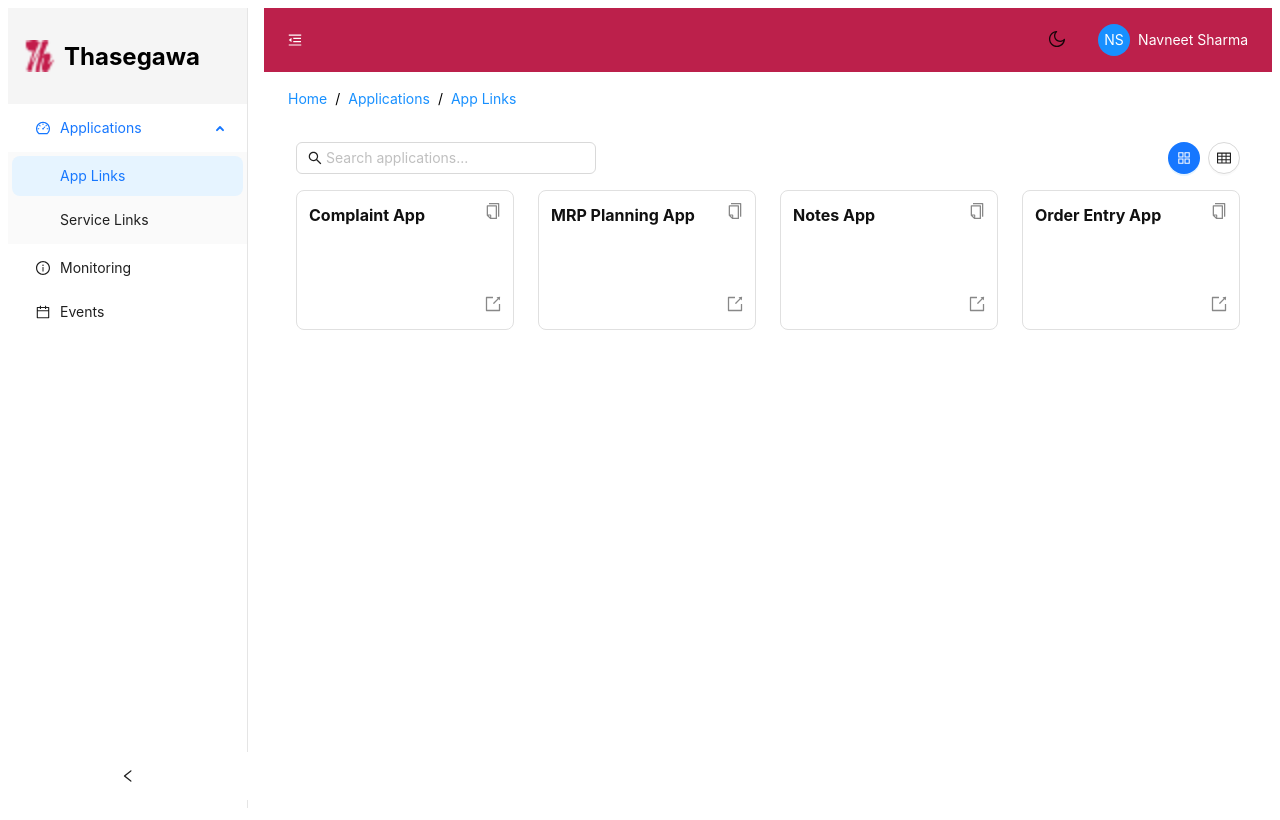
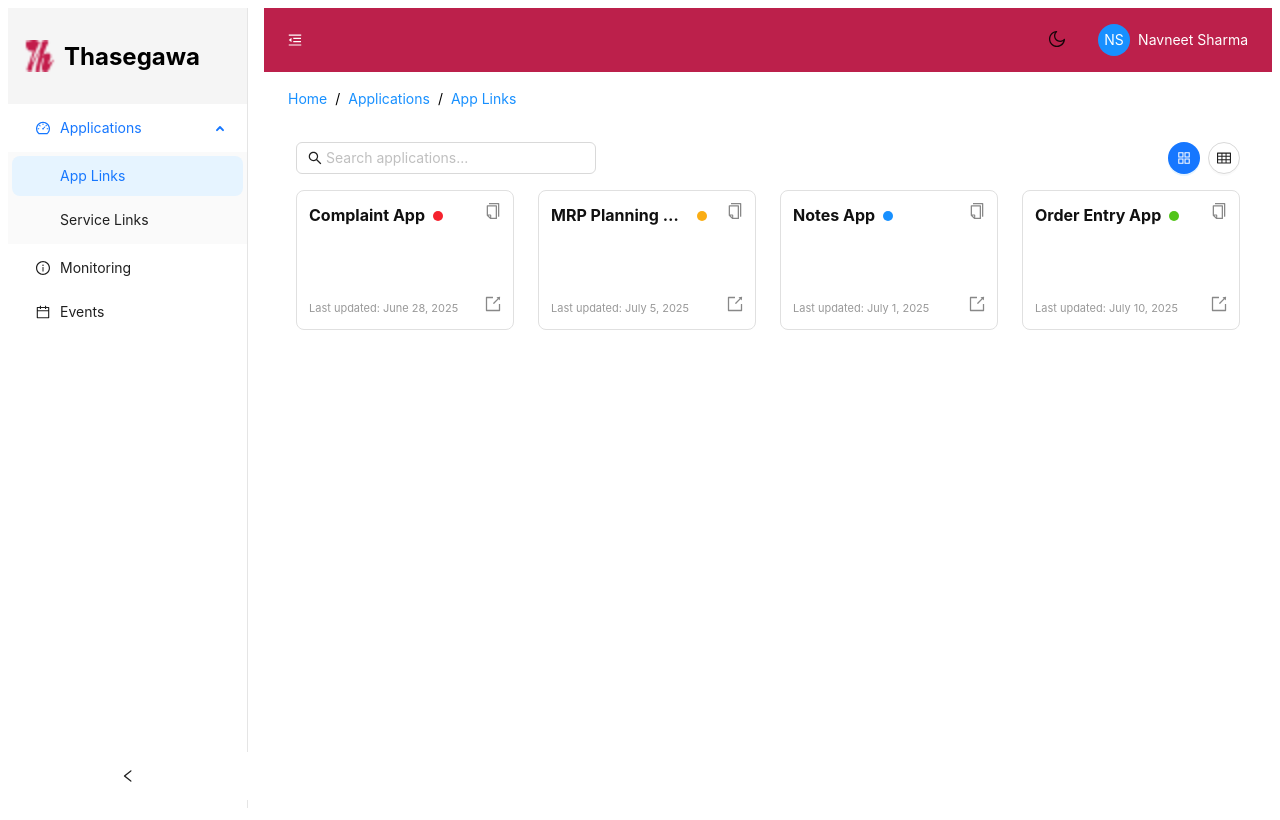
Before and after one commit to Navneet11Sharma11/thasegawa-portal, a React (Vite) app: page /applications/app-links in a window 1280 px wide. Shown: the top 820 px of the page. Built offline with nearby package versions, Linux system fonts and the light colour scheme.

Commit message:
Added Colors In Tiles

```diff
--- a/src/components/common/CardGrid.tsx
+++ b/src/components/common/CardGrid.tsx
@@ -2,12 +2,15 @@ import React from 'react';
 import { Card, Col, Row, Tooltip } from 'antd';
 import { ExportOutlined, CopyOutlined } from '@ant-design/icons';
 import { useTheme } from '../../context/ThemeContext';
+import { formatStatus, getStatusColor, StatusType } from '@/config';
 
 export interface CardItem {
   key: string;
   title: string;
   description?: string;
   url: string;
+  lastUpdated?: string;
+  status: StatusType;
 }
 
 interface CardGridProps {
@@ -19,6 +22,16 @@ const CardGrid: React.FC<CardGridProps> = ({ items }) => {
 
   const handleCopy = (url: string) => {
     navigator.clipboard.writeText(url);
+  };
+
+  const formatDate = (dateStr?: string) => {
+    if (!dateStr) return 'N/A';
+    const date = new Date(dateStr);
+    return date.toLocaleDateString('en-US', {
+      day: 'numeric',
+      month: 'long',
+      year: 'numeric',
+    });
   };
 
   return (
@@ -38,24 +51,64 @@ const CardGrid: React.FC<CardGridProps> = ({ items }) => {
               cursor: 'pointer',
             }}
           >
-            {/* Title - top left */}
-            <Tooltip title={item.description}>
+            {/* Title with status dot - top left */}
             <div
               style={{
                 position: 'absolute',
                 top: 12,
                 left: 12,
-                  right: 48, // leave space so it doesn't overlap copy icon
+                right: 48, // space for copy icon
+                display: 'flex',
+                alignItems: 'center',
+                gap: 8, // space between title and dot
+                overflow: 'hidden',
+              }}
+            >
+              <Tooltip title={item.description}>
+                <div
+                  style={{
                     fontWeight: 'bold',
                     fontSize: 16,
                     color: theme === 'dark' ? '#eee' : '#111',
                     whiteSpace: 'nowrap',
                     overflow: 'hidden',
                     textOverflow: 'ellipsis',
-                  cursor: 'default',
+                    maxWidth: 200, // optional: adjust width to fit layout
                   }}
                 >
                   {item.title}
+                </div>
+              </Tooltip>
+
+              {item.status && (
+                <Tooltip title={`Status: ${formatStatus(item.status)}`}>
+                  <span
+                    style={{
+                      display: 'inline-block',
+                      width: 10,
+                      height: 10,
+                      borderRadius: '50%',
+                      backgroundColor: getStatusColor(item.status),
+                      flexShrink: 0,
+                    }}
+                  />
+                </Tooltip>
+              )}
+            </div>
+
+            {/* Last updated - bottom left */}
+            <Tooltip title="Last updated date">
+              <div
+                style={{
+                  position: 'absolute',
+                  bottom: 12,
+                  left: 12,
+                  fontSize: 11,
+                  color: '#999',
+                  whiteSpace: 'nowrap',
+                }}
+              >
+                Last updated: {formatDate(item.lastUpdated)}
               </div>
             </Tooltip>
 
--- a/src/config.ts
+++ b/src/config.ts
@@ -1,32 +1,123 @@
+export type StatusType = 'active' | 'in-progress' | 'deprecated' | 'coming-soon';
+
+export const getStatusColor = (status: StatusType): string => {
+  switch (status) {
+    case 'active':
+      return '#52c41a'; // green
+    case 'in-progress':
+      return '#faad14'; // orange
+    case 'deprecated':
+      return '#f5222d'; // red
+    case 'coming-soon':
+      return '#1890ff'; // blue
+    default:
+      return '#d9d9d9'; // gray
+  }
+};
+
+export const formatStatus = (status: StatusType): string => {
+  return (
+    {
+      'active': 'Active',
+      'in-progress': 'In Progress',
+      'deprecated': 'Deprecated',
+      'coming-soon': 'Coming Soon',
+    }[status] || 'Unknown'
+  );
+};
+
 export interface Subsite {
   key: string;
   name: string;
   path: string;
   description: string;
+  lastUpdated?: string;
+  status: StatusType;
 }
 
 interface AppConfig {
   appName: string;
   baseUrl: string;
-  subsites: Subsite[];
-  microservices: Subsite[];
+  subsites: {
+    apps: Subsite[];
+    microservices: Subsite[];
+  };
 }
 
 const config: AppConfig = {
   appName: 'ThasegawaPortal',
   baseUrl: 'https://portal.thasegawausa.com',
-  subsites: [
-    { key: 'OrderEntry', name: 'Order Entry App', path: 'https://th-ion-web1.thusa.thasegawa.com/login', description: 'Order Entry' },
-    { key: 'Planning', name: 'MRP Planning App', path: 'https://th-ion-web1.thusa.thasegawa.com:8443', description: 'Planning System' },
-    { key: 'Complaint', name: 'Complaint App', path: 'https://th-ion-web1.thusa.thasegawa.com:4432', description: 'Complaint System' },
-    { key: 'Notes', name: 'Notes App', path: 'https://th-ion-web1.thusa.thasegawa.com:9443', description: 'Notes' },
-  ],
-  microservices: [
-    { key: 'OrderEntry', name: 'Chimera Service', path: 'https://th-ion-web1.thusa.thasegawa.com/login', description: 'Order Entry' },
-    { key: 'Planning', name: 'Planning Service', path: 'https://th-ion-web1.thusa.thasegawa.com:8443', description: 'MRP Planning System' },
-    { key: 'Complaint', name: 'Complaint Service', path: 'https://th-ion-web1.thusa.thasegawa.com:4432', description: 'Complaint System' },
-    { key: 'Notes', name: 'Notes Service', path: 'https://th-ion-web1.thusa.thasegawa.com:9443', description: 'Notes' },
-  ],
+  subsites: {
+    apps: [
+      {
+        key: 'OrderEntry',
+        name: 'Order Entry App',
+        path: 'https://th-ion-web1.thusa.thasegawa.com/login',
+        description: 'Order Entry',
+        lastUpdated: '2025-07-10',
+        status: 'active',
+      },
+      {
+        key: 'Planning',
+        name: 'MRP Planning App',
+        path: 'https://th-ion-web1.thusa.thasegawa.com:8443',
+        description: 'Planning System',
+        lastUpdated: '2025-07-05',
+        status: 'in-progress',
+      },
+      {
+        key: 'Complaint',
+        name: 'Complaint App',
+        path: 'https://th-ion-web1.thusa.thasegawa.com:4432',
+        description: 'Complaint System',
+        lastUpdated: '2025-06-28',
+        status: 'deprecated',
+      },
+      {
+        key: 'Notes',
+        name: 'Notes App',
+        path: 'https://th-ion-web1.thusa.thasegawa.com:9443',
+        description: 'Notes',
+        lastUpdated: '2025-07-01',
+        status: 'coming-soon',
+      },
+    ],
+    microservices: [
+      {
+        key: 'OrderEntry',
+        name: 'Chimera Service',
+        path: 'https://th-ion-web1.thusa.thasegawa.com/login',
+        description: 'Order Entry Microservice',
+        lastUpdated: '2025-07-10',
+        status: 'active',
+      },
+      {
+        key: 'Planning',
+        name: 'Planning Service',
+        path: 'https://th-ion-web1.thusa.thasegawa.com:8443',
+        description: 'MRP Planning Microservice',
+        lastUpdated: '2025-07-13',
+        status: 'in-progress',
+      },
+      {
+        key: 'Complaint',
+        name: 'Complaint Service',
+        path: 'https://th-ion-web1.thusa.thasegawa.com:4432',
+        description: 'Complaint Microservice',
+        lastUpdated: '2025-07-17',
+        status: 'active',
+      },
+      {
+        key: 'Notes',
+        name: 'Notes Service',
+        path: 'https://th-ion-web1.thusa.thasegawa.com:9443',
+        description: 'Notes Microservice',
+        lastUpdated: '2025-07-27',
+        status: 'coming-soon',
+      },
+    ],
+  },
 };
 
+
 export default config;
--- a/src/pages/Applications.tsx
+++ b/src/pages/Applications.tsx
@@ -9,7 +9,7 @@ const Applications = () => {
   const [viewMode, setViewMode] = useState<'card' | 'table'>('card');
   const [searchTerm, setSearchTerm] = useState('');
   const { theme } = useTheme();
-  const sortedSubsites = [...config.subsites].sort((a, b) =>
+  const sortedSubsites = [...config.subsites.apps].sort((a, b) =>
     a.name.localeCompare(b.name)
   );
 
@@ -25,6 +25,8 @@ const Applications = () => {
     title: site.name,
     url: site.path,
     description: site.description,
+    lastUpdated: site.lastUpdated,
+    status: site.status,
   }));
 
   const columns = [
@@ -49,6 +51,11 @@ const Applications = () => {
       title: 'Description',
       dataIndex: 'description',
       key: 'description',
+    },
+    {
+      title: 'Last Updated',
+      dataIndex: 'lastUpdated',
+      key: 'lastUpdated',
     },
   ];
 
--- a/src/pages/MicroServices.tsx
+++ b/src/pages/MicroServices.tsx
@@ -11,7 +11,7 @@ const MicroService = () => {
   const { theme } = useTheme();
   const sortedMicroservices = useMemo(
     () =>
-      [...config.microservices].sort((a, b) =>
+      [...config.subsites.microservices].sort((a, b) =>
         a.name.localeCompare(b.name)
       ),
     []
@@ -32,6 +32,8 @@ const MicroService = () => {
     title: svc.name,
     description: svc.description,
     url: svc.path,
+    lastUpdated: svc.lastUpdated,
+    status: svc.status,
   }));
 
   const columns = [
@@ -55,6 +57,11 @@ const MicroService = () => {
       title: 'Description',
       dataIndex: 'description',
       key: 'description',
+    },
+    {
+      title: 'Last Updated',
+      dataIndex: 'lastUpdated',
+      key: 'lastUpdated',
     },
   ];
 
```
Lines whose indentation alone changed are shown as unchanged.
